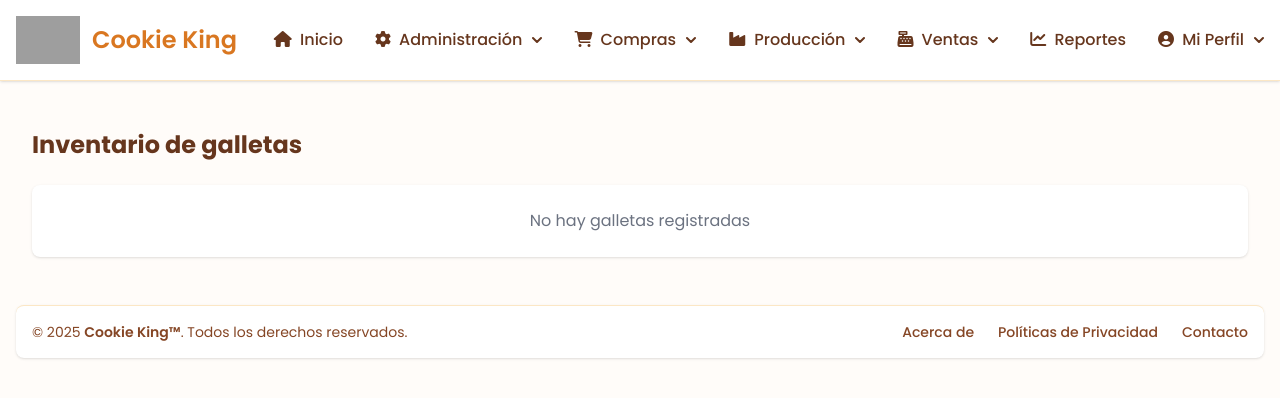
After one commit to IDGS-803-22001409/CookieKing, a Flask app: page /produccion/inventarioGalletas in a window 1280 px wide. The commit adds this page. Shown: the top 398 px of the page. Run offline with Flask 3, Linux system fonts and the light colour scheme; data that the repository does not hold is empty; some libraries are stand-ins or nearby versions; grey boxes are pictures that could not be loaded.

Commit message:
Invetrario Galletas

```diff
--- a/config.py
+++ b/config.py
@@ -9,7 +9,7 @@ class Config:
 
 class DevelopmentConfig(Config):
     DEBUG = True
-    SQLALCHEMY_DATABASE_URI = 'mysql+pymysql://root:sergio@localhost:3306/CookieKing'
+    SQLALCHEMY_DATABASE_URI = 'mysql+pymysql://root:Rocha3107__@localhost:3306/CookieKing'
     SQLALCHEMY_TRACK_MODIFICATIONS = False
 
 config = {
--- a/modulos/produccion/routes.py
+++ b/modulos/produccion/routes.py
@@ -1,12 +1,21 @@
 from flask import Blueprint, render_template, redirect, url_for
+from models import db
+from modulos.galletas.models import Galletas
 
 # Crear blueprint para las rutas de producción
 produccion_bp = Blueprint('produccion', __name__, url_prefix='/produccion')
+
 
 @produccion_bp.route('/')
 def index():
     """Vista principal para la administración de producción"""
     return render_template('modulos/produccion/index.html')
+
+@produccion_bp.route('/inventarioGalletas', methods=['GET'])
+def inventario_galletas():
+    """Vista para inventario de galletas"""
+    galletas = Galletas.query.all()
+    return render_template('modulos/produccion/inventarioGalletas.html', galletas=galletas)
 
 @produccion_bp.route('/solicitud')
 def solicitud():
--- a/modulos/temp/routes.py
+++ b/modulos/temp/routes.py
@@ -44,6 +44,10 @@ def index():
 def index():
     return render_template('modulos/produccion/index.html')
 
+@produccion_bp.route('/inventarioGalletas')
+def inventario_galletas():
+    return render_template('modulos/produccion/inventarioGalletas.html')
+
 @produccion_bp.route('/solicitud')
 def solicitud():
     return render_template('modulos/produccion/solicitud.html')
--- a/routes.py
+++ b/routes.py
@@ -3,6 +3,7 @@ from modulos.recetas.routes import recetas_bp
 from modulos.galletas.routes import galletas_bp
 from modulos.clientes.routes import clientes_bp
 from modulos.ventas.routes import ventas_bp
+from modulos.produccion.routes import produccion_bp
 
 # Importar blueprints temporales (excluimos clientes ya que ahora usamos la implementación real)
 from modulos.temp.routes import (
@@ -10,7 +11,6 @@ from modulos.temp.routes import (
     proveedores_bp,
     compras_bp,
     ingredientes_bp,
-    produccion_bp,
     reportes_bp
 )
 
@@ -24,11 +24,11 @@ def register_blueprints(app):
     app.register_blueprint(galletas_bp)
     app.register_blueprint(clientes_bp)
     app.register_blueprint(ventas_bp)
+    app.register_blueprint(produccion_bp)
 
     # Blueprints temporales para módulos en desarrollo
     app.register_blueprint(usuarios_bp)
     app.register_blueprint(proveedores_bp)
     app.register_blueprint(compras_bp)
     app.register_blueprint(ingredientes_bp)
-    app.register_blueprint(produccion_bp)
     app.register_blueprint(reportes_bp)
--- a/templates/layouts/base_layout.html
+++ b/templates/layouts/base_layout.html
@@ -327,10 +327,17 @@
                       <i class="fas fa-boxes-stacked me-1"></i> Inventario
                     </a>
                   </li>
+                  <li>
+                    <a
+                      href="{{ url_for('produccion.inventario_galletas') }}"
+                      class="block px-4 py-2 hover:bg-cream-100 hover:text-cookie-700"
+                      >
+                      <i class="fas fa-cookie me-1"></i> Inventario de galletas
+                    </a>
+                  </li>
                 </ul>
               </div>
             </li>
-
             <!-- Dropdown: Ventas -->
             <li>
               <button
--- a/templates/modulos/galletas/crud_layout.html
+++ b/templates/modulos/galletas/crud_layout.html
@@ -77,7 +77,7 @@
     <form id="form-crud" action="{{ form_action }}" method="POST" class="p-4">
       <input type="hidden" name="csrf_token" value="{{ csrf_token() }}" />
 
-      {% for field in form_fields %} {% include field.template %} {% endfor %}
+
 
       <div class="mt-6 flex justify-end">
         <button
--- a/templates/modulos/galletas/details.html
+++ b/templates/modulos/galletas/details.html
@@ -40,7 +40,6 @@
           </div>
         </div>
       </div>
-
       <div>
         <h2 class="text-xl font-semibold mb-4">Detalles de Producción</h2>
 
--- /dev/null
+++ b/templates/modulos/produccion/inventarioGalletas.html
@@ -0,0 +1,53 @@
+{% extends "layouts/base_layout.html" %}
+
+{% block title %}Solicitud de Producción - Cookie King{% endblock %}
+
+{% block content %}
+<div class="p-4">
+    <h1 class="text-2xl font-bold mb-6 text-chocolate-800">Inventario de galletas</h1>
+
+    {% if galletas %}
+    <div class="overflow-x-auto bg-white rounded-lg shadow">
+        <table class="min-w-full divide-y divide-gray-200">
+            <thead class="bg-cookie-100">
+                <tr>
+                    <th scope="col" class="px-6 py-3 text-left text-xs font-medium text-chocolate-800 uppercase tracking-wider">Nombre</th>
+                    <th scope="col" class="px-6 py-3 text-left text-xs font-medium text-chocolate-800 uppercase tracking-wider">Descripción</th>
+                    <th scope="col" class="px-6 py-3 text-left text-xs font-medium text-chocolate-800 uppercase tracking-wider">Estado</th>
+                    <th scope="col" class="px-6 py-3 text-left text-xs font-medium text-chocolate-800 uppercase tracking-wider">Peso (g)</th>
+                    <th scope="col" class="px-6 py-3 text-left text-xs font-medium text-chocolate-800 uppercase tracking-wider">Precio</th>
+                    <th scope="col" class="px-6 py-3 text-left text-xs font-medium text-chocolate-800 uppercase tracking-wider">Estatus</th>
+                </tr>
+            </thead>
+            <tbody class="bg-white divide-y divide-gray-200">
+                {% for galleta in galletas %}
+                <tr class="hover:bg-gray-50">
+                    <td class="px-6 py-4 whitespace-nowrap text-sm font-medium text-gray-900">{{ galleta.nombreGalleta }}</td>
+                    <td class="px-6 py-4 text-sm text-gray-900">
+                        {{ galleta.descripcion|truncate(50) or '-' }}
+                    </td>
+                    <td class="px-6 py-4 whitespace-nowrap text-sm text-gray-900">{{ galleta.estado or '-' }}</td>
+                    <td class="px-6 py-4 whitespace-nowrap text-sm text-gray-900">
+                        {{ galleta.peso_por_unidad|round(2) }}
+                    </td>
+                    <td class="px-6 py-4 whitespace-nowrap text-sm text-gray-900">
+                        ${{ galleta.precio_unitario|round(2) }}
+                    </td>
+                    <td class="px-6 py-4 whitespace-nowrap text-sm text-gray-900">
+                        <span class="px-2 inline-flex text-xs leading-5 font-semibold rounded-full
+                            {% if galleta.estatus == 1 %}bg-green-100 text-green-800{% else %}bg-red-100 text-red-800{% endif %}">
+                            {% if galleta.estatus == 1 %}Activo{% else %}Inactivo{% endif %}
+                        </span>
+                    </td>
+                </tr>
+                {% endfor %}
+            </tbody>
+        </table>
+    </div>
+    {% else %}
+    <div class="bg-white p-6 rounded-lg shadow text-center">
+        <p class="text-gray-500">No hay galletas registradas</p>
+    </div>
+    {% endif %}
+</div>
+{% endblock %}
```
Also changed, not shown: modulos/galletas/routes.py (line endings or trailing spaces).
